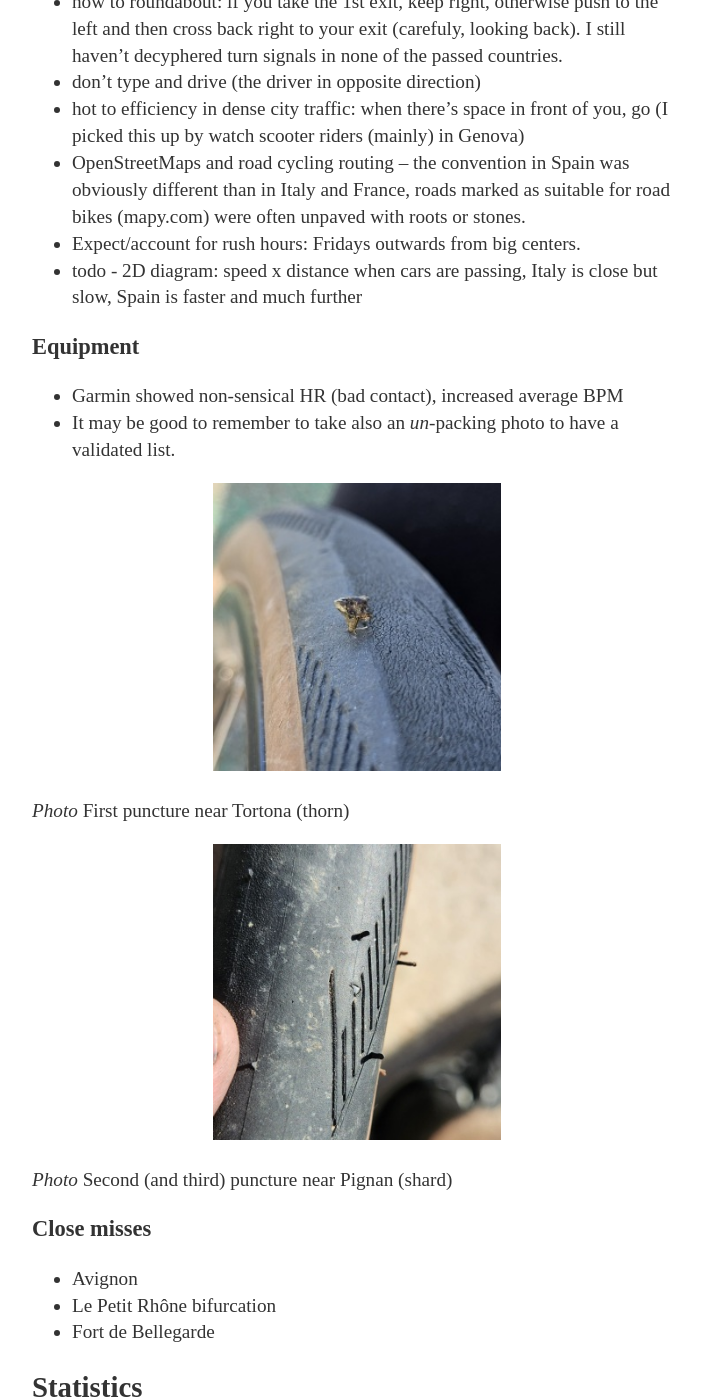
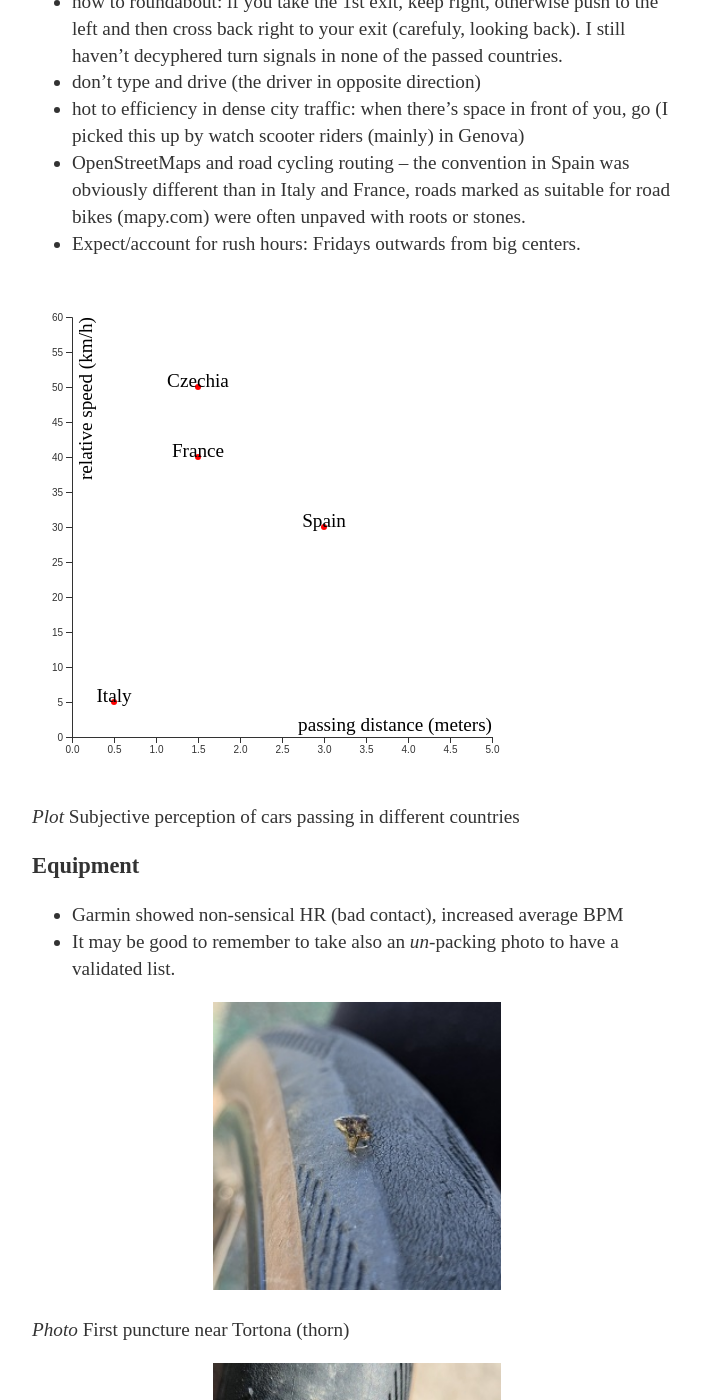
Before and after one commit to Werkov/Werkov.github.io, a Jekyll site: the page built from _posts/2025-10-28-barcelona.md, in a window 1280 px wide and 1400 px high, scrolled down 29677 px. Shown: the whole window, without its empty margins (283-984 px from the left). Built offline with Jekyll 4.4.1, drawn with Linux system fonts in a browser that asks for light colours.

Commit message:
Barcelona draft, add passing diagram

```diff
--- a/_posts/2025-10-28-barcelona.md
+++ b/_posts/2025-10-28-barcelona.md
@@ -3,6 +3,8 @@ layout: post
 title: Giro, Tour, Vuelta (and Barcelona)
 tags: Austria Italy France Spain Catalonia plain Alps Apenines Pyrenees Provence bikepacking
 ---
+
+<script src="https://unpkg.com/d3@7.9.0/dist/d3.min.js"></script>
 
 ## Selection and preparations
 
@@ -845,8 +847,84 @@ was returning by bus further from the coast, it was rocked by the winds.)
     obviously different than in Italy and France, roads marked as suitable for
     road bikes (mapy.com) were often unpaved with roots or stones.
   * Expect/account for rush hours: Fridays outwards from big centers.
-  * todo - 2D diagram: speed x distance when cars are passing, Italy is close but slow,  Spain is faster and much further
 
+<svg id="plot-1" style="width:500px; height:500px"></svg>
+<script>
+const xSize = 500;
+const ySize = 500;
+const xRange = 5.0;
+const yRange = 60;
+const margin = 40;
+const xMax = xSize - margin*2;
+const yMax = ySize - margin*2;
+
+const svg = d3.select("#plot-1")
+  .append("g")
+  .attr("transform","translate(" + margin + "," + margin + ")");
+
+// X Axis
+const x = d3.scaleLinear()
+  .domain([0, xRange])
+  .range([0, xMax]);
+
+svg.append("g")
+  .attr("transform", "translate(0," + yMax + ")")
+  .call(d3.axisBottom(x));
+
+svg.append("text")
+  .attr("text-anchor", "end")
+  .attr("x", xMax)
+  .attr("y", yMax - 6)
+  .text("passing distance (meters)");
+
+// Y Axis
+const y = d3.scaleLinear()
+  .domain([0, yRange])
+  .range([ yMax, 0]);
+
+svg.append("g")
+  .call(d3.axisLeft(y));
+
+svg.append("text")
+  .attr("text-anchor", "end")
+  .attr("y", 6)
+  .attr("dy", ".75em")
+  .attr("transform", "rotate(-90)")
+  .text("relative speed (km/h)");
+
+// Data
+const data = [
+    [0.5,   5, "Italy"],
+    [1.5,   40, "France"],
+    [3,     30, "Spain"],
+    [1.5,   50, "Czechia"],
+];
+
+function coordX(d) { return d[0]/xRange*xMax}
+function coordY(d) { return yMax - d[1]/yRange*yMax}
+
+svg.append('g')
+  .selectAll("dot")
+  .data(data).enter()
+  .append("circle")
+  .attr("cx", coordX)
+  .attr("cy", coordY)
+  .attr("r", 3)
+  .style("fill", "Red");
+
+svg.append('g')
+  .selectAll("dot")
+  .data(data).enter()
+  .append("text")
+  .attr("class", "x label")
+  .attr("text-anchor", "middle")
+  .attr("x", coordX)
+  .attr("y", coordY)
+  .text(function(d) { return d[2] })
+
+</script>
+
+*Plot* Subjective perception of cars passing in different countries
 
 ### Equipment
 
```
